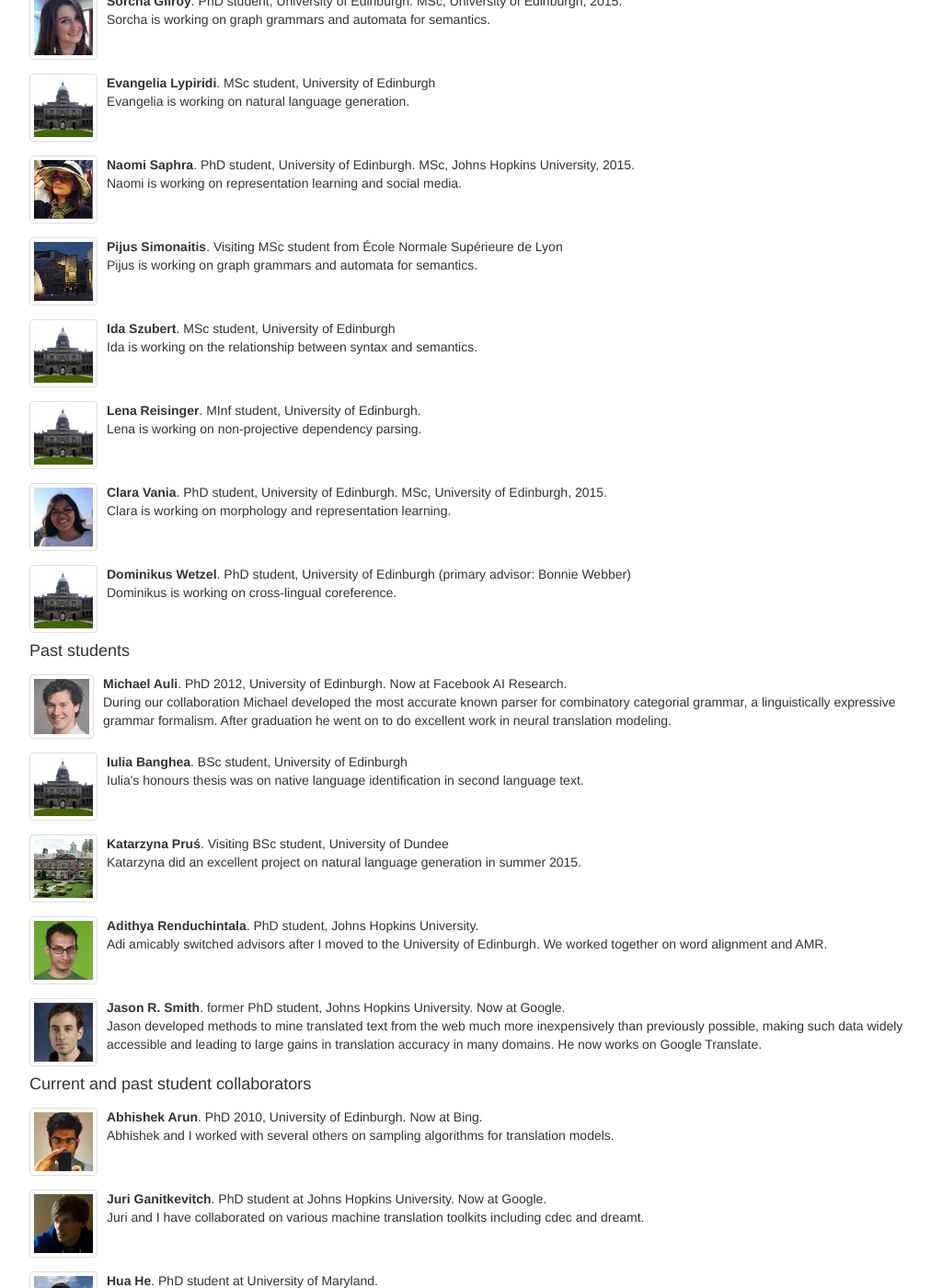
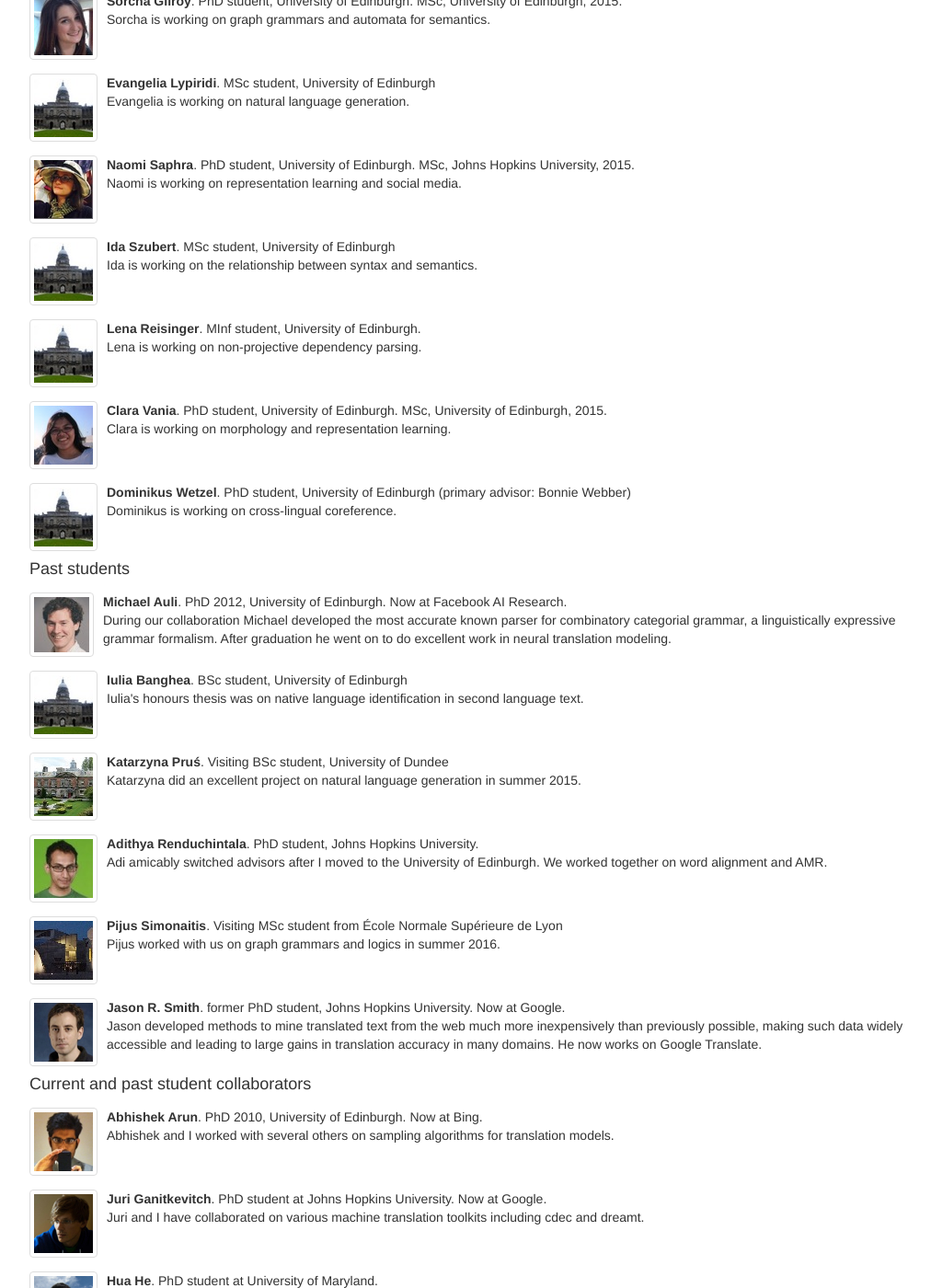
Before and after one commit to alopez/alopez.github.com, a Jekyll site: the page built from collaborators.html, in a window 1280 px wide and 1400 px high, scrolled down 586 px. Shown: the whole window at 92% size, without its empty margins (223-1235 px from the left). Built offline with Jekyll 4.4.1, drawn with Linux system fonts in a browser that asks for light colours.

Commit message:
Update :(

```diff
--- a/collaborators.html
+++ b/collaborators.html
@@ -51,12 +51,6 @@ students:
     tagline: PhD student, University of Edinburgh. MSc, Johns Hopkins University, 2015.
     description: >
       Naomi is working on representation learning and social media.
-  -
-    name: Pijus Simonaitis
-    img: enslyon
-    tagline: Visiting MSc student from École Normale Supérieure de Lyon
-    description: >
-      Pijus is working on graph grammars and automata for semantics.
   -
     name: Ida Szubert
     img: edi
@@ -112,6 +106,12 @@ former-students:
     tagline: PhD student, Johns Hopkins University.
     description:
       Adi amicably switched advisors after I moved to the University of Edinburgh. We worked together on word alignment and AMR.
+  -
+    name: Pijus Simonaitis
+    img: enslyon
+    tagline: Visiting MSc student from École Normale Supérieure de Lyon
+    description: >
+      Pijus worked with us on graph grammars and logics in summer 2016.
   -
     name: Jason R. Smith
     img: jrsmith
```
